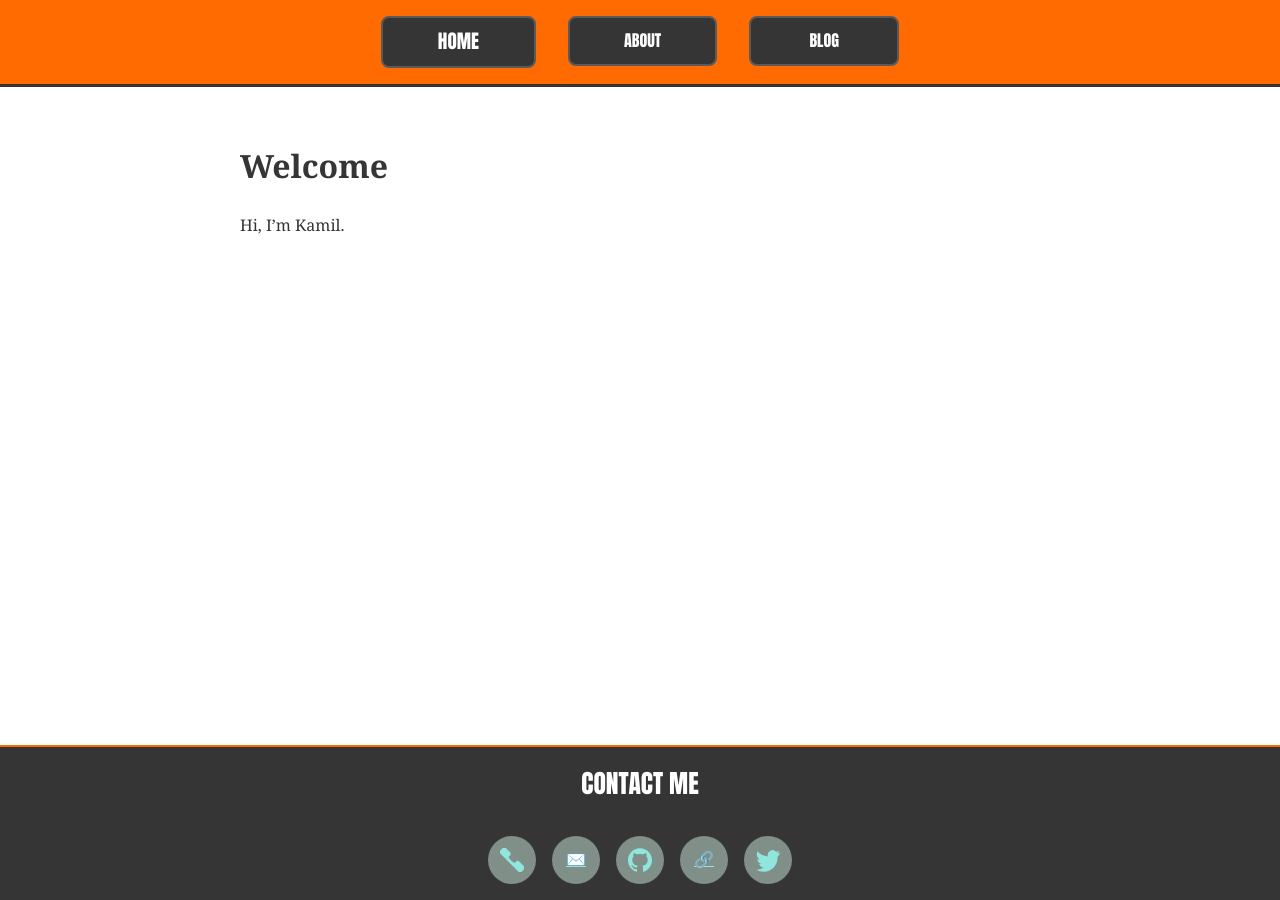
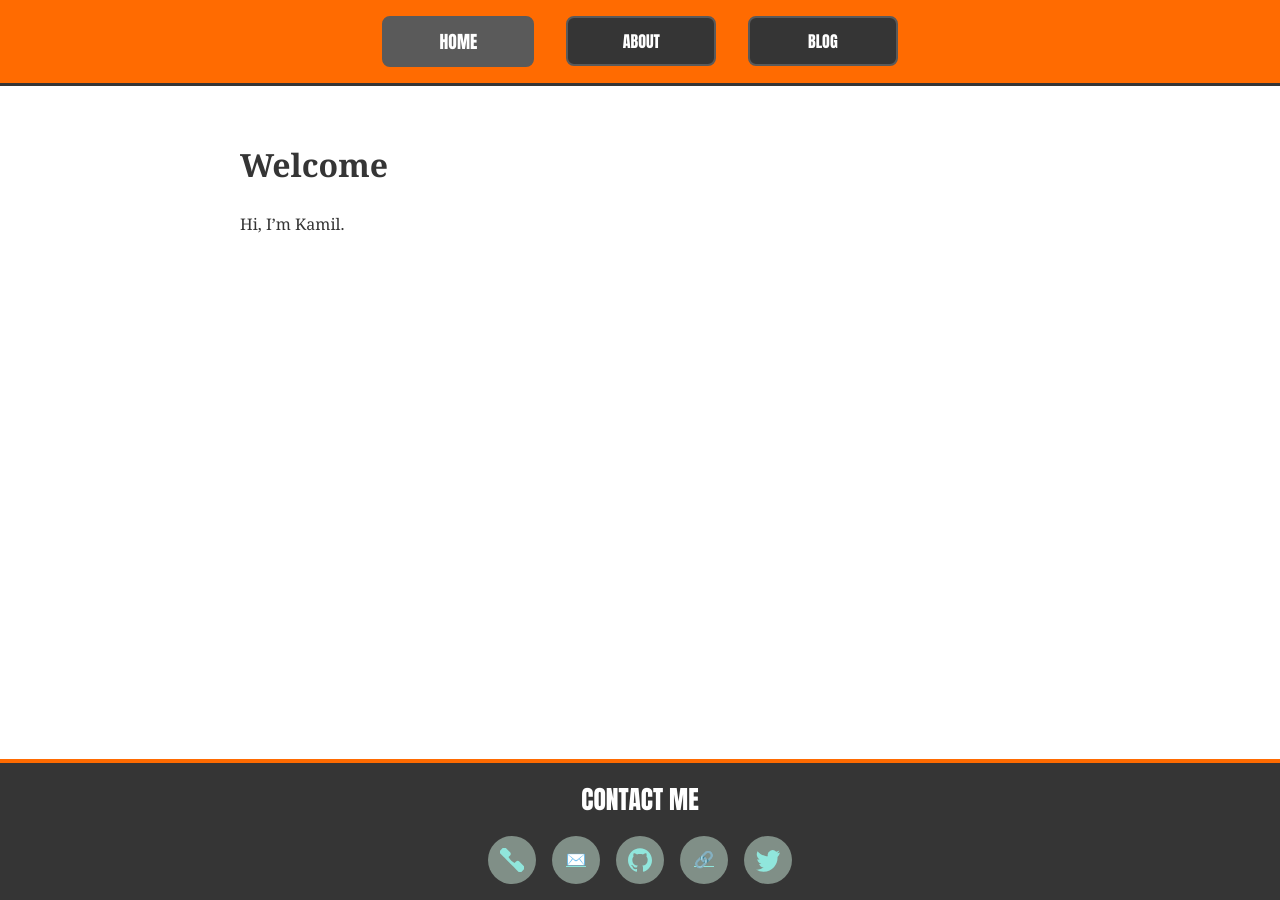
Before and after one commit to juna8001/juna8001.github.io, a Jekyll site: the page built from index.md, in a window 1280 px wide. Built offline with Jekyll 4.4.1, drawn with Linux system fonts in a browser that asks for light colours.

Commit message:
style improvements

```diff
--- a/assets/footer.css
+++ b/assets/footer.css
@@ -5,7 +5,7 @@
     min-height: 80px;
     text-align: center;
 
-    border-top: 2px solid var(--acent-color);
+    border-top: 4px solid var(--acent-color);
 }
 
 .footer-content p {
@@ -16,11 +16,9 @@
 .footer-contact-title {
     font-family: var(--reckoner_bold);
     font-size: 1.6em;
-    margin-bottom: 0.5em;
 }
 
 .footer-contact-buttons {
-    margin-top: 1em;
     display: flex;
     justify-content: center;
     gap: 1em;
--- a/assets/header.css
+++ b/assets/header.css
@@ -28,8 +28,14 @@ nav.site-nav a {
     border: 2px solid var(--content-color-hover);
     width: 120px;
     height: 40px;
+    line-height: 1;
+    overflow: hidden;
 }
 
 nav.site-nav a.active {
-    font-size: 1.2em;
+    font-size: 1.1em;
+    /* Prevent container from resizing */
+    height: 40px;
+    width: 120px;
+    background: var(--content-color-hover);
 }
```
